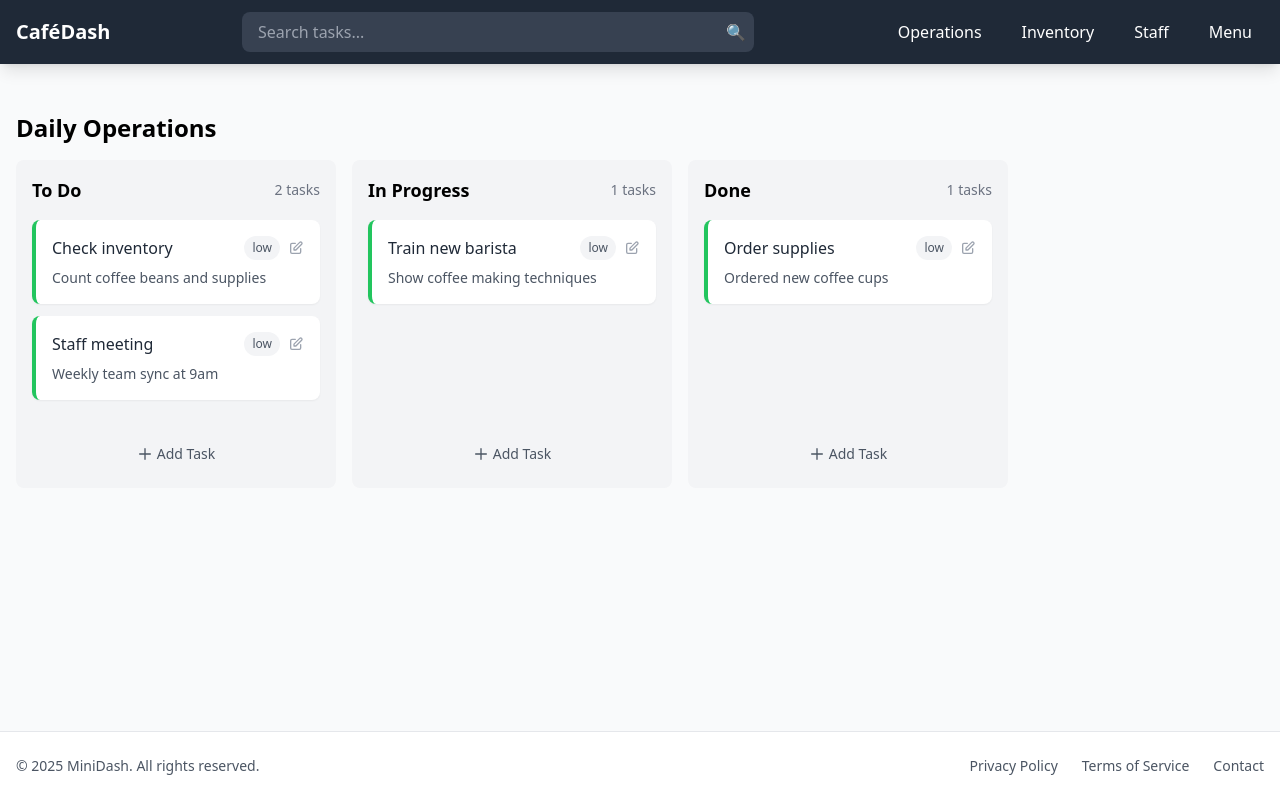
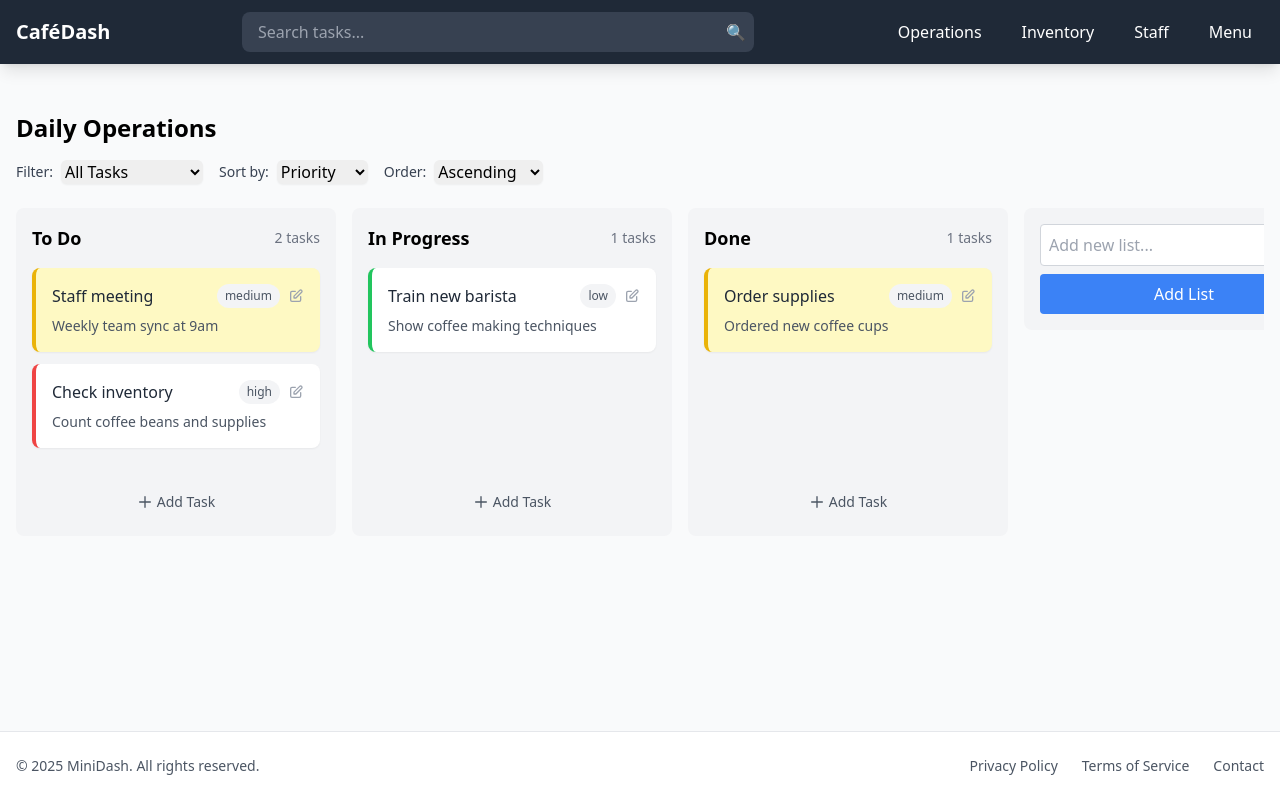
Before and after one commit to elizabethvilloria/minidash, a React (Vite) app: page / in a window 1280 px wide. Built offline with nearby package versions, Linux system fonts and the light colour scheme.

Commit message:
feat: add task filtering and sorting functionality

```diff
--- a/src/components/boards/Board.jsx
+++ b/src/components/boards/Board.jsx
@@ -1,11 +1,16 @@
 import React from 'react'
 import { DragDropContext, Droppable } from 'react-beautiful-dnd'
 import TaskList from './TaskList'
+import BoardControls from './BoardControls'
 
 function Board({ title }) {
   const [lists, setLists] = React.useState([])
   const [isLoading, setIsLoading] = React.useState(true)
   const [error, setError] = React.useState(null)
+  const [newListTitle, setNewListTitle] = React.useState('')
+  const [filter, setFilter] = React.useState('all')
+  const [sortBy, setSortBy] = React.useState('priority')
+  const [sortOrder, setSortOrder] = React.useState('asc')
 
   React.useEffect(() => {
     // Simulate loading data
@@ -20,22 +25,22 @@ function Board({ title }) {
             id: 'todo',
             title: 'To Do',
             tasks: [
-              { id: 'task-1', title: 'Check inventory', description: 'Count coffee beans and supplies' },
-              { id: 'task-2', title: 'Staff meeting', description: 'Weekly team sync at 9am' }
+              { id: 'task-1', title: 'Check inventory', description: 'Count coffee beans and supplies', priority: 'high' },
+              { id: 'task-2', title: 'Staff meeting', description: 'Weekly team sync at 9am', priority: 'medium' }
             ]
           },
           {
             id: 'inProgress',
             title: 'In Progress',
             tasks: [
-              { id: 'task-3', title: 'Train new barista', description: 'Show coffee making techniques' }
+              { id: 'task-3', title: 'Train new barista', description: 'Show coffee making techniques', priority: 'low' }
             ]
           },
           {
             id: 'done',
             title: 'Done',
             tasks: [
-              { id: 'task-4', title: 'Order supplies', description: 'Ordered new coffee cups' }
+              { id: 'task-4', title: 'Order supplies', description: 'Ordered new coffee cups', priority: 'medium' }
             ]
           }
         ])
@@ -81,6 +86,59 @@ function Board({ title }) {
     setLists(newLists)
   }
 
+  const handleAddList = (e) => {
+    e.preventDefault()
+    if (!newListTitle.trim()) return
+
+    const newList = {
+      id: `list-${Date.now()}`,
+      title: newListTitle.trim(),
+      tasks: []
+    }
+
+    setLists([...lists, newList])
+    setNewListTitle('')
+  }
+
+  const handleFilterChange = (value) => {
+    setFilter(value)
+  }
+
+  const handleSortChange = (value) => {
+    setSortBy(value)
+  }
+
+  const handleOrderChange = (value) => {
+    setSortOrder(value)
+  }
+
+  const sortTasks = (tasks) => {
+    return [...tasks].sort((a, b) => {
+      let comparison = 0
+
+      if (sortBy === 'priority') {
+        const priorityOrder = { high: 3, medium: 2, low: 1 }
+        comparison = priorityOrder[a.priority || 'low'] - priorityOrder[b.priority || 'low']
+      } else if (sortBy === 'title') {
+        comparison = a.title.localeCompare(b.title)
+      } else if (sortBy === 'dueDate') {
+        comparison = new Date(a.dueDate || 0) - new Date(b.dueDate || 0)
+      }
+
+      return sortOrder === 'asc' ? comparison : -comparison
+    })
+  }
+
+  const filterTasks = (tasks) => {
+    if (filter === 'all') return tasks
+    return tasks.filter(task => task.priority === filter)
+  }
+
+  const processedLists = lists.map(list => ({
+    ...list,
+    tasks: sortTasks(filterTasks(list.tasks))
+  }))
+
   if (error) {
     return (
       <div className="p-4 text-center">
@@ -101,9 +159,9 @@ function Board({ title }) {
     return (
       <div className="p-4">
         <h2 className="text-2xl font-bold mb-4">{title}</h2>
-        <div className="flex space-x-4">
+        <div className="flex space-x-4 overflow-x-auto pb-4">
           {[1, 2, 3].map((i) => (
-            <div key={i} className="w-80 bg-gray-100 rounded-lg p-4 animate-pulse">
+            <div key={i} className="w-80 flex-shrink-0 bg-gray-100 rounded-lg p-4 animate-pulse">
               <div className="h-6 bg-gray-200 rounded w-1/3 mb-4"></div>
               <div className="space-y-3">
                 <div className="h-20 bg-gray-200 rounded"></div>
@@ -119,11 +177,35 @@ function Board({ title }) {
   return (
     <div className="p-4">
       <h2 className="text-2xl font-bold mb-4">{title}</h2>
+
+      <BoardControls
+        onFilterChange={handleFilterChange}
+        onSortChange={handleSortChange}
+        onOrderChange={handleOrderChange}
+      />
+
       <DragDropContext onDragEnd={onDragEnd}>
-        <div className="flex space-x-4">
-          {lists.map(list => (
+        <div className="flex space-x-4 overflow-x-auto pb-4">
+          {processedLists.map(list => (
             <TaskList key={list.id} list={list} />
           ))}
+          <div className="w-80 flex-shrink-0">
+            <form onSubmit={handleAddList} className="bg-gray-100 rounded-lg p-4">
+              <input
+                type="text"
+                value={newListTitle}
+                onChange={(e) => setNewListTitle(e.target.value)}
+                placeholder="Add new list..."
+                className="w-full p-2 rounded border border-gray-300 focus:outline-none focus:ring-2 focus:ring-blue-500"
+              />
+              <button
+                type="submit"
+                className="mt-2 w-full bg-blue-500 text-white py-2 px-4 rounded hover:bg-blue-600 transition-colors"
+              >
+                Add List
+              </button>
+            </form>
+          </div>
         </div>
       </DragDropContext>
     </div>
--- /dev/null
+++ b/src/components/boards/BoardControls.jsx
@@ -0,0 +1,54 @@
+import React from 'react'
+
+function BoardControls({ onFilterChange, onSortChange }) {
+  return (
+    <div className="mb-6 flex flex-wrap gap-4 items-center">
+      <div className="flex items-center space-x-2">
+        <label htmlFor="filter" className="text-sm font-medium text-gray-700">
+          Filter:
+        </label>
+        <select
+          id="filter"
+          onChange={(e) => onFilterChange(e.target.value)}
+          className="rounded-md border-gray-300 shadow-sm focus:border-blue-500 focus:ring-blue-500"
+        >
+          <option value="all">All Tasks</option>
+          <option value="high">High Priority</option>
+          <option value="medium">Medium Priority</option>
+          <option value="low">Low Priority</option>
+        </select>
+      </div>
+
+      <div className="flex items-center space-x-2">
+        <label htmlFor="sort" className="text-sm font-medium text-gray-700">
+          Sort by:
+        </label>
+        <select
+          id="sort"
+          onChange={(e) => onSortChange(e.target.value)}
+          className="rounded-md border-gray-300 shadow-sm focus:border-blue-500 focus:ring-blue-500"
+        >
+          <option value="priority">Priority</option>
+          <option value="title">Title</option>
+          <option value="dueDate">Due Date</option>
+        </select>
+      </div>
+
+      <div className="flex items-center space-x-2">
+        <label htmlFor="order" className="text-sm font-medium text-gray-700">
+          Order:
+        </label>
+        <select
+          id="order"
+          onChange={(e) => onSortChange(e.target.value)}
+          className="rounded-md border-gray-300 shadow-sm focus:border-blue-500 focus:ring-blue-500"
+        >
+          <option value="asc">Ascending</option>
+          <option value="desc">Descending</option>
+        </select>
+      </div>
+    </div>
+  )
+}
+
+export default BoardControls
```
